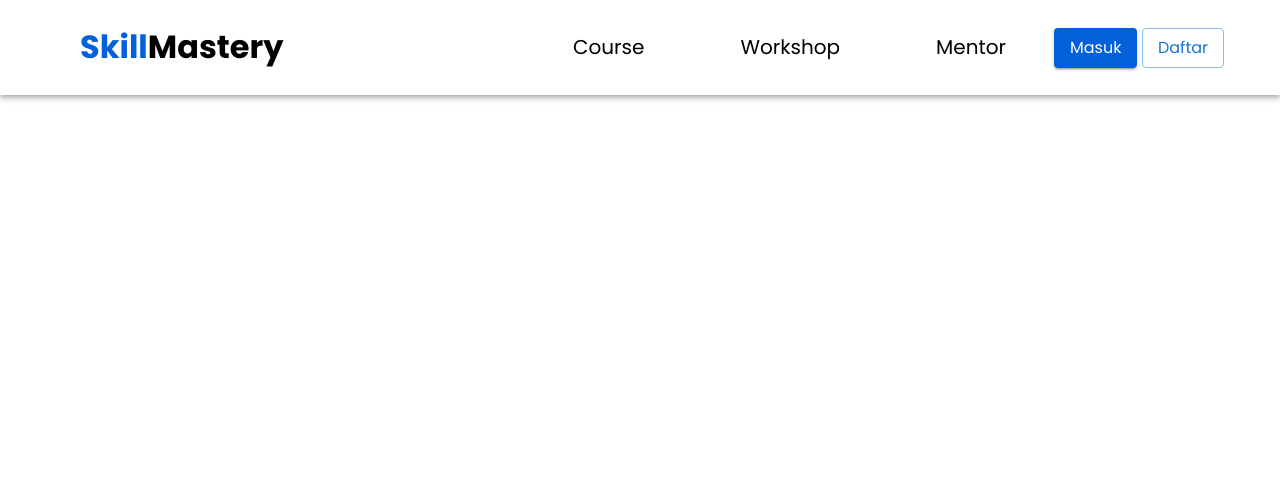
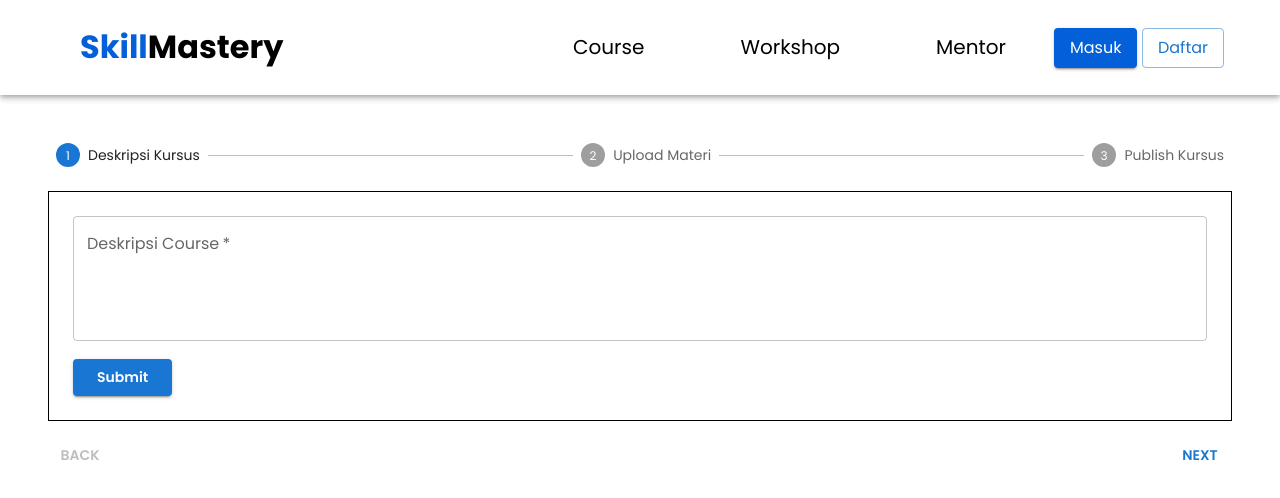
Before and after one commit to tugas-akhir-fs26/FE-SkillMastery, a React (Vite) app: page /create-course in a window 1280 px wide. Shown: the top 498 px of the page. Built offline with nearby package versions, Linux system fonts and the light colour scheme.

Commit message:
menambahkan component stepper

```diff
--- a/src/App.jsx
+++ b/src/App.jsx
@@ -6,6 +6,7 @@
 import Mentor from './pages/mentor'
 import Workshop from './pages/workshop'
 import Payment from './pages/payment'
+import CreateCourse from './pages/createcourse'
 import { createTheme, ThemeProvider } from '@mui/material'
 import './app.css'
 
@@ -29,6 +30,7 @@
       <Route path="/mentor" element={<Mentor />} />
       <Route path="/workshop" element={<Workshop />} />
       <Route path="/payment" element={<Payment />} />
+      <Route path="/create-course" element={<CreateCourse />} />
     </Routes>
     </ThemeProvider>
   )
--- /dev/null
+++ b/src/components/CreateCourse/step_one.jsx
@@ -0,0 +1,21 @@
+import { Box, Button, TextField } from "@mui/material";
+import React from "react";
+
+export default function StepOne() {
+  return (
+    <Box>
+      <form>
+        <TextField sx={{width : "100%", fontSize : "16px", marginBottom : "18px"}}
+          id="outlined-multiline-static"
+          label="Deskripsi Course"
+          rows={4}
+          multiline
+          placeholder="Ceritakan kepada user mengenai course anda"
+          required
+        />
+
+        <Button variant="contained" sx={{textTransform : "capitalize", px:3}}>Submit</Button>
+      </form>
+    </Box>
+  );
+}
--- /dev/null
+++ b/src/components/CreateCourse/stepper.jsx
@@ -0,0 +1,119 @@
+import * as React from "react";
+import Box from "@mui/material/Box";
+import Stepper from "@mui/material/Stepper";
+import Step from "@mui/material/Step";
+import StepLabel from "@mui/material/StepLabel";
+import Button from "@mui/material/Button";
+import Typography from "@mui/material/Typography";
+import StepOne from "./step_one";
+
+const steps = ["Deskripsi Kursus", "Upload Materi", "Publish Kursus"];
+
+export default function HeaderStepper() {
+  const [activeStep, setActiveStep] = React.useState(0);
+  const [skipped, setSkipped] = React.useState(new Set());
+
+  const isStepOptional = (step) => {
+    return step === 5;
+  };
+
+  const isStepSkipped = (step) => {
+    return skipped.has(step);
+  };
+
+  const handleNext = () => {
+    let newSkipped = skipped;
+    if (isStepSkipped(activeStep)) {
+      newSkipped = new Set(newSkipped.values());
+      newSkipped.delete(activeStep);
+    }
+
+    setActiveStep((prevActiveStep) => prevActiveStep + 1);
+    setSkipped(newSkipped);
+  };
+
+  const handleBack = () => {
+    setActiveStep((prevActiveStep) => prevActiveStep - 1);
+  };
+
+  const handleSkip = () => {
+    if (!isStepOptional(activeStep)) {
+      // You probably want to guard against something like this,
+      // it should never occur unless someone's actively trying to break something.
+      throw new Error("You can't skip a step that isn't optional.");
+    }
+
+    setActiveStep((prevActiveStep) => prevActiveStep + 1);
+    setSkipped((prevSkipped) => {
+      const newSkipped = new Set(prevSkipped.values());
+      newSkipped.add(activeStep);
+      return newSkipped;
+    });
+  };
+
+  const handleReset = () => {
+    setActiveStep(0);
+  };
+
+  return (
+    <Box sx={{ width: "100%" }}>
+      <Stepper activeStep={activeStep}>
+        {steps.map((label, index) => {
+          const stepProps = {};
+          const labelProps = {};
+          if (isStepOptional(index)) {
+            labelProps.optional = (
+              <Typography variant="caption">Optional</Typography>
+            );
+          }
+          if (isStepSkipped(index)) {
+            stepProps.completed = false;
+          }
+          return (
+            <Step key={label} {...stepProps}>
+              <StepLabel {...labelProps}>{label}</StepLabel>
+            </Step>
+          );
+        })}
+      </Stepper>
+      {activeStep === steps.length ? (
+        <React.Fragment>
+          <Typography sx={{ mt: 2, mb: 1 }}>
+            All steps completed - you&apos;re finished
+          </Typography>
+          <Box sx={{ display: "flex", flexDirection: "row", pt: 2 }}>
+            <Box sx={{ flex: "1 1 auto" }} />
+            <Button onClick={handleReset}>Reset</Button>
+          </Box>
+        </React.Fragment>
+      ) : (
+        <React.Fragment>
+          {/* render step nya  */}
+          <Box sx={{p:3, border : "1px solid black", marginTop : "24px"}}>
+            <StepOne />
+          </Box>
+          <Box sx={{ display: "flex", flexDirection: "row", pt: 2 }}>
+            <Button
+              color="inherit"
+              disabled={activeStep === 0}
+              onClick={handleBack}
+              sx={{ mr: 1 }}
+            >
+              Back
+            </Button>
+            <Box sx={{ flex: "1 1 auto" }} />
+            {isStepOptional(activeStep) && (
+              <Button color="inherit" onClick={handleSkip} sx={{ mr: 1 }}>
+                Skip
+              </Button>
+            )}
+
+            <Button onClick={handleNext}>
+              {activeStep === steps.length - 1 ? "Finish" : "Next"}
+            </Button>
+          </Box>
+        </React.Fragment>
+      )}
+    </Box>
+  );
+}
--- /dev/null
+++ b/src/pages/createcourse.jsx
@@ -0,0 +1,14 @@
+import React from "react"
+import HeaderStepper from "../components/CreateCourse/stepper"
+import { Box } from "@mui/material"
+
+
+function CreateCourse(){
+    return(
+        <Box sx={{p:6,}}>
+            <HeaderStepper />
+        </Box>
+    )
+}
+
+export default CreateCourse
```
